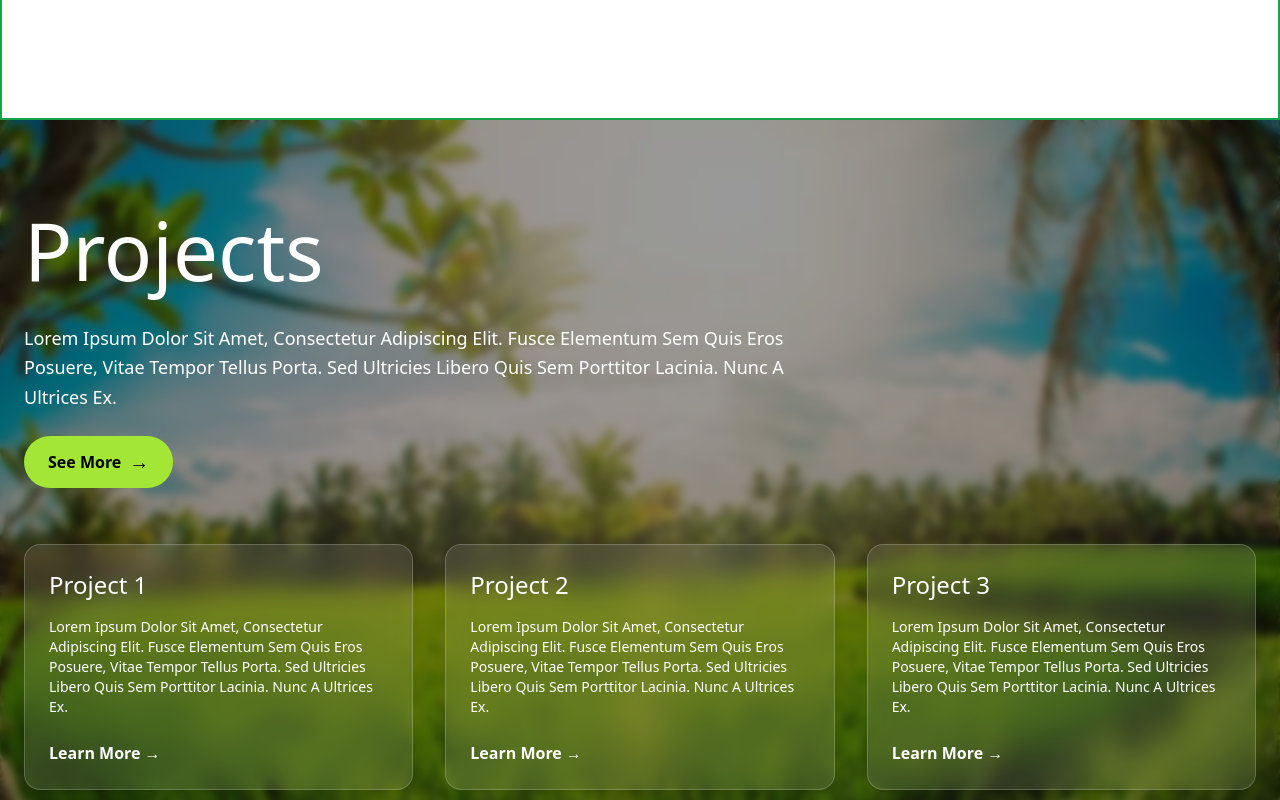
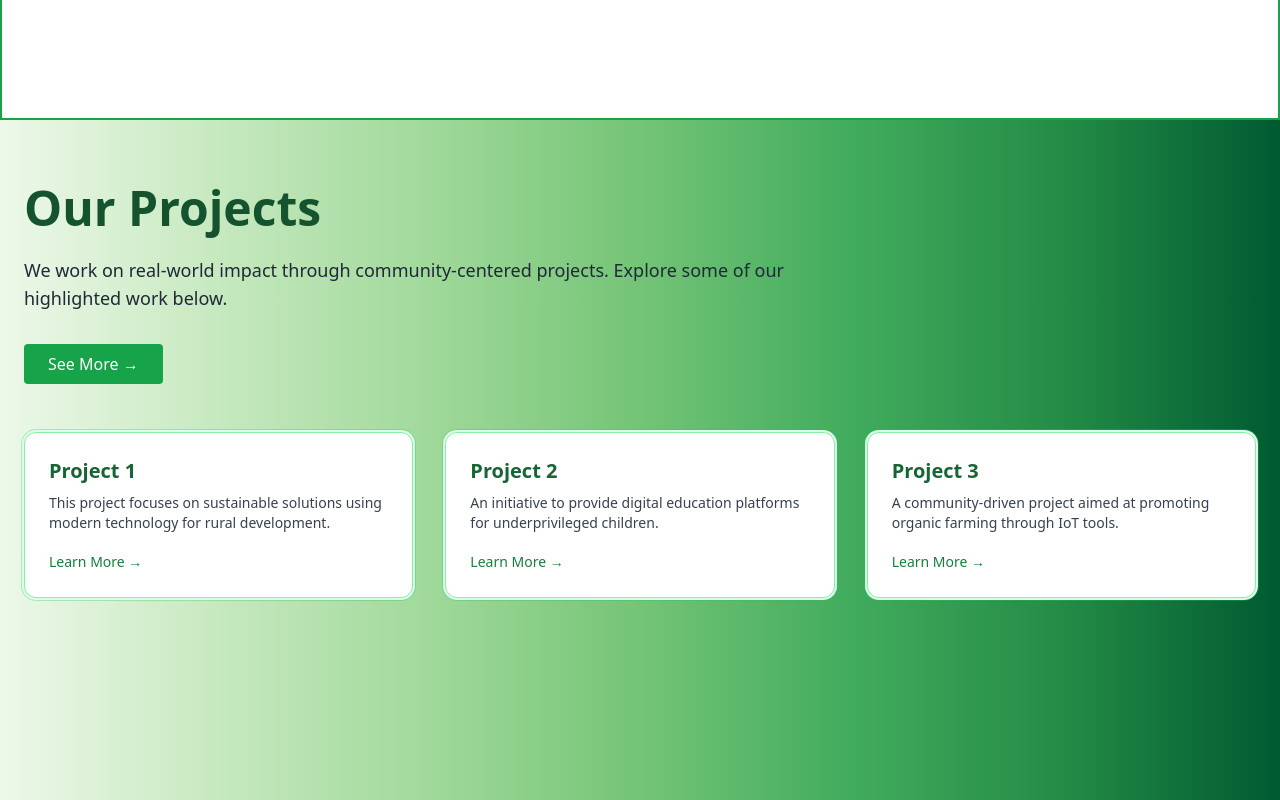
Before and after one commit to Manushivuz/iisppr, a React (Vite) app: page / in a window 1280 px wide. Shown: the part 2240-3040 px from the top of the page. Built offline with nearby package versions, Linux system fonts and the light colour scheme.

Commit message:
Update ProjectsHighlight.jsx
refined code and removed background image

```diff
--- a/src/components/home/ProjectsHighlight.jsx
+++ b/src/components/home/ProjectsHighlight.jsx
@@ -1,96 +1,63 @@
 import React from 'react';
 import { Link } from 'react-router-dom';
-import { motion } from 'framer-motion'; // Remove if not using framer-motion
 
 const ProjectsHighlight = () => {
   const projects = [
     {
       title: 'Project 1',
-      description: 'Lorem Ipsum Dolor Sit Amet, Consectetur Adipiscing Elit. Fusce Elementum Sem Quis Eros Posuere, Vitae Tempor Tellus Porta. Sed Ultricies Libero Quis Sem Porttitor Lacinia. Nunc A Ultrices Ex.',
+      description: 'This project focuses on sustainable solutions using modern technology for rural development.',
     },
     {
       title: 'Project 2',
-      description: 'Lorem Ipsum Dolor Sit Amet, Consectetur Adipiscing Elit. Fusce Elementum Sem Quis Eros Posuere, Vitae Tempor Tellus Porta. Sed Ultricies Libero Quis Sem Porttitor Lacinia. Nunc A Ultrices Ex.',
+      description: 'An initiative to provide digital education platforms for underprivileged children.',
     },
     {
       title: 'Project 3',
-      description: 'Lorem Ipsum Dolor Sit Amet, Consectetur Adipiscing Elit. Fusce Elementum Sem Quis Eros Posuere, Vitae Tempor Tellus Porta. Sed Ultricies Libero Quis Sem Porttitor Lacinia. Nunc A Ultrices Ex.',
+      description: 'A community-driven project aimed at promoting organic farming through IoT tools.',
     },
   ];
 
   return (
     <div
-      className="relative w-full min-h-screen bg-cover bg-center"
+      className="w-full min-h-screen text-gray-800 py-16 px-6"
       style={{
-        backgroundImage: "url('/Bali rice fields.jpg')",
+        background: 'linear-gradient(to right, #edf8e9, #c7e9c0, #a1d99b, #74c476, #41ab5d, #238b45, #005a32)',
       }}
     >
-      {/* Overlay */}
-      <div className="absolute inset-0 bg-black bg-opacity-40 backdrop-blur-sm"></div>
-
-      {/* Content */}
-      <div className="relative z-10 pt-20 pb-8 text-white flex flex-col items-start w-full max-w-7xl mx-auto px-6">
       {/* Heading */}
-        <motion.h2
-          initial={{ opacity: 0, y: -30 }}
-          whileInView={{ opacity: 1, y: 0 }}
-          transition={{ duration: 0.6 }}
-          className="text-[48px] md:text-[80px] font-playfair font-medium leading-tight"
-        >
-          Projects
-        </motion.h2>
+      <h2 className="text-4xl md:text-5xl font-bold font-sans mb-6 text-green-900">
+        Our Projects
+      </h2>
 
       {/* Description */}
-        <motion.p
-          initial={{ opacity: 0 }}
-          whileInView={{ opacity: 1 }}
-          transition={{ delay: 0.3, duration: 0.6 }}
-          className="mt-6 text-lg font-montserrat leading-relaxed max-w-3xl"
-        >
-          Lorem Ipsum Dolor Sit Amet, Consectetur Adipiscing Elit. Fusce Elementum Sem Quis Eros Posuere, Vitae Tempor Tellus Porta. Sed Ultricies Libero Quis Sem Porttitor Lacinia. Nunc A Ultrices Ex.
-        </motion.p>
+      <p className="text-base md:text-lg max-w-3xl font-light mb-8">
+        We work on real-world impact through community-centered projects. Explore some of our highlighted work below.
+      </p>
 
       {/* Button */}
-        <motion.div
-          initial={{ opacity: 0 }}
-          whileInView={{ opacity: 1 }}
-          transition={{ delay: 0.5 }}
-          className="mt-6"
-        >
       <Link to="/projects">
-            <button className="bg-lime-400 text-black font-semibold font-montserrat px-6 py-3 rounded-full flex items-center gap-2 transition-all duration-300 transform hover:bg-black hover:text-white hover:scale-105 hover:shadow-xl">
-              See More <span className="text-xl">→</span>
+        <button className="bg-green-600 text-white font-medium px-6 py-2 rounded hover:bg-green-800 transition">
+          See More →
         </button>
       </Link>
-        </motion.div>
 
       {/* Project Cards */}
-        <div className="mt-14 grid grid-cols-1 sm:grid-cols-2 md:grid-cols-3 gap-8 w-full">
+      <div className="mt-12 grid grid-cols-1 sm:grid-cols-2 md:grid-cols-3 gap-8">
         {projects.map((project, index) => (
-            <motion.div
+          <div
             key={index}
-              initial={{ opacity: 0, y: 30 }}
-              whileInView={{ opacity: 1, y: 0 }}
-              transition={{ delay: index * 0.2, duration: 0.6 }}
-              className="relative group"
+            className="bg-white p-6 rounded-xl border border-green-300 shadow ring-1 ring-green-500/30 ring-offset-2 ring-offset-green-100"
           >
-              {/* Glow Border on Hover */}
-              <div className="absolute -inset-0.5 rounded-2xl bg-gradient-to-r from-purple-500 to-lime-400 opacity-0 group-hover:opacity-100 blur transition duration-300"></div>
-
-              {/* Card */}
-              <div className="relative bg-white/10 backdrop-blur-md rounded-2xl p-6 text-white shadow-lg border border-white/20 transition-all duration-300 transform group-hover:scale-105 group-hover:shadow-2xl hover:rotate-[1deg]">
-                <h3 className="text-2xl font-playfair mb-4">{project.title}</h3>
-                <p className="text-sm font-montserrat mb-6">{project.description}</p>
+            <h3 className="text-xl font-semibold mb-2 text-green-800">{project.title}</h3>
+            <p className="text-sm text-gray-700 mb-4">{project.description}</p>
             <Link
               to="/projects"
-                  className="text-white font-semibold font-montserrat inline-flex items-center gap-1 hover:underline"
+              className="text-green-700 hover:underline text-sm font-medium"
             >
-                  Learn More <span>→</span>
+              Learn More →
             </Link>
           </div>
-            </motion.div>
         ))}
-        </div>
       </div>
     </div>
   );
```
Lines whose indentation alone changed are shown as unchanged.
